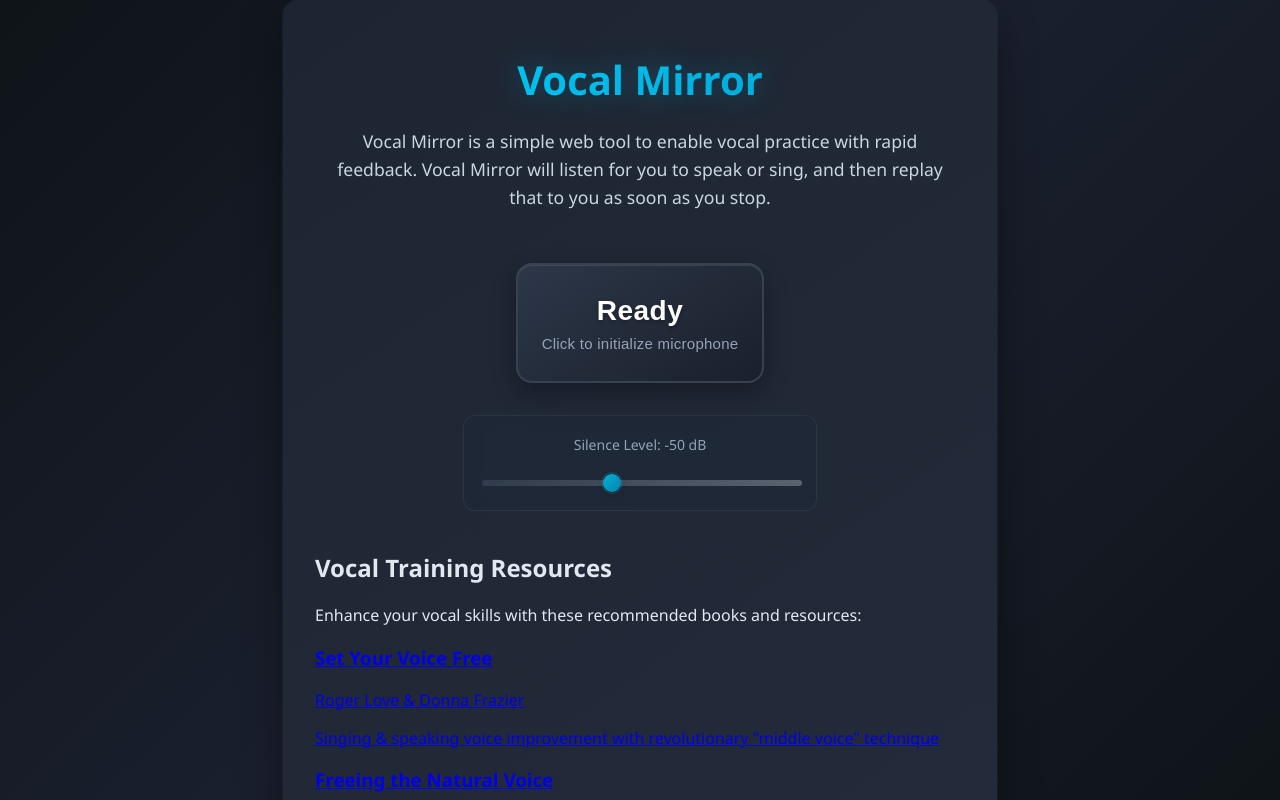
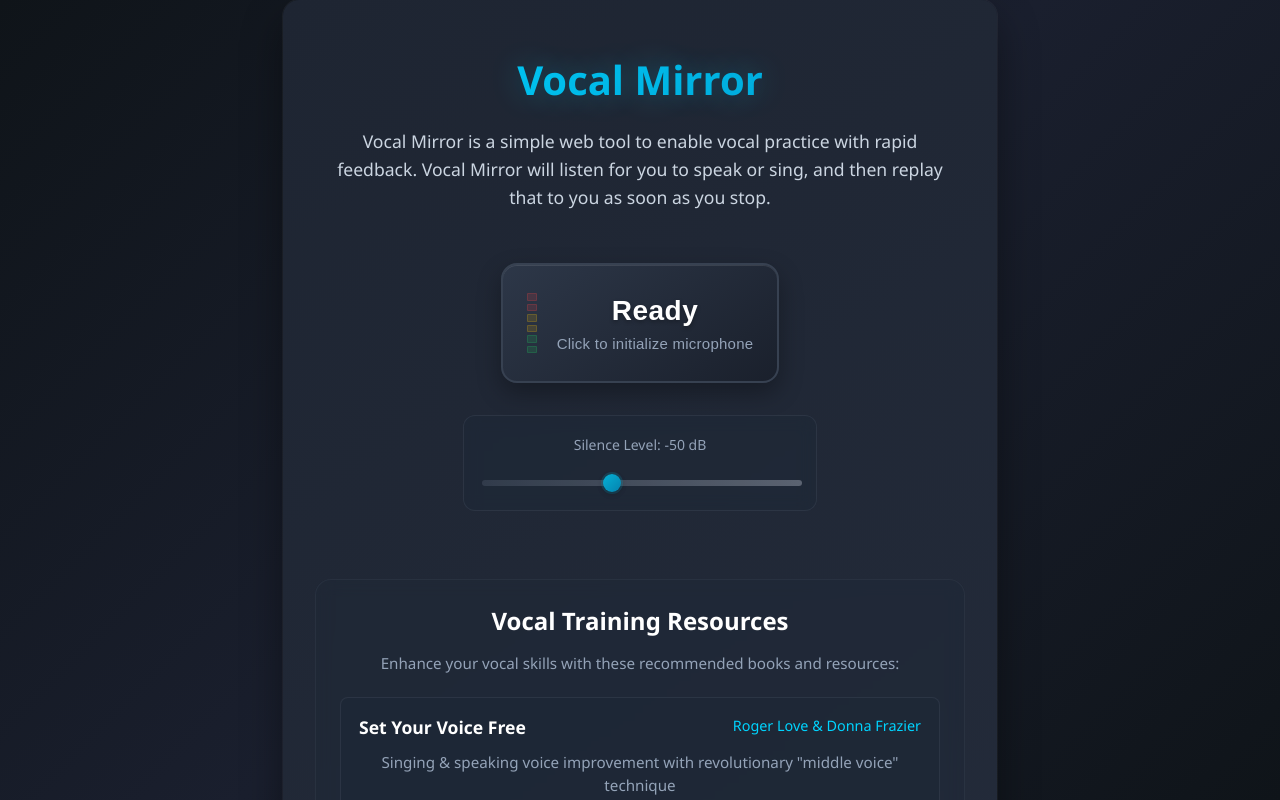
Before and after one commit to danverbraganza/vocal-mirror, a React (Vite) app: page / in a window 1280 px wide. Shown: the top 800 px of the page. Built offline with nearby package versions, Linux system fonts and the light colour scheme.

Commit message:
Volume meter implementation

```diff
--- a/src/App.tsx
+++ b/src/App.tsx
@@ -1,5 +1,52 @@
 import React, { useState, useEffect, useRef } from 'react';
 import VocalMirror from './VocalMirror';
+
+// Volume meter component
+const VolumeMeter: React.FC<{
+  volume: number | null;
+  isRecording: boolean;
+}> = ({ volume, isRecording }) => {
+  // Calculate which segments should be lit based on volume
+  // Volume ranges from -Infinity to ~0 dB
+  // We'll map this to 6 segments
+  const getActiveSegments = (volumeDb: number | null): number => {
+    if (!volumeDb || volumeDb === -Infinity || !isRecording) return 0;
+
+    // Map dB range to segments (typical speaking range is roughly -60 to -10 dB)
+    // Segment thresholds: -55, -45, -35, -25, -15, -5 dB
+    if (volumeDb >= -5) return 6;   // Very loud
+    if (volumeDb >= -15) return 5;  // Loud
+    if (volumeDb >= -25) return 4;  // Moderate-high
+    if (volumeDb >= -35) return 3;  // Moderate
+    if (volumeDb >= -45) return 2;  // Low-moderate
+    if (volumeDb >= -55) return 1;  // Low
+    return 0; // Very quiet/silent
+  };
+
+  const activeSegments = getActiveSegments(volume);
+
+  return (
+    <div className="volume-meter">
+      {[...Array(6)].map((_, index) => {
+        const segmentIndex = 5 - index; // Bottom to top (5, 4, 3, 2, 1, 0)
+        const isActive = segmentIndex < activeSegments;
+
+        // Determine color: 0-1 green, 2-3 yellow, 4-5 red
+        let colorClass = '';
+        if (segmentIndex <= 1) colorClass = 'green';
+        else if (segmentIndex <= 3) colorClass = 'yellow';
+        else colorClass = 'red';
+
+        return (
+          <div
+            key={index}
+            className={`volume-segment ${colorClass} ${isActive ? 'active' : 'dimmed'}`}
+          />
+        );
+      })}
+    </div>
+  );
+};
 
 
 type AppState = 'idle' | 'ready' | 'recording' | 'playing' | 'recording_and_playing' | 'paused' | 'error';
@@ -146,9 +193,15 @@ function App() {
           onClick={handleButtonClick}
           disabled={false}
         >
-          <div className="button-content">
-            <div className="button-text">{buttonText}</div>
-            <div className="status-text">{statusText}</div>
+          <div className="button-content-with-meter">
+            <VolumeMeter
+              volume={volume}
+              isRecording={state === 'recording' || state === 'recording_and_playing'}
+            />
+            <div className="button-content">
+              <div className="button-text">{buttonText}</div>
+              <div className="status-text">{statusText}</div>
+            </div>
           </div>
         </button>
 
--- a/vocal-mirror.css
+++ b/vocal-mirror.css
@@ -207,6 +207,68 @@ input[type=number]::-webkit-outer-spin-button {
     50% { text-shadow: 0 2px 4px rgba(0, 0, 0, 0.3), 0 0 20px rgba(16, 185, 129, 0.6); }
 }
 
+/* Volume meter styling */
+.button-content-with-meter {
+    display: flex;
+    align-items: center;
+    gap: 20px;
+    position: relative;
+    z-index: 2;
+}
+
+.volume-meter {
+    display: flex;
+    flex-direction: column;
+    gap: 3px;
+    height: 60px;
+    justify-content: flex-end;
+    align-items: center;
+}
+
+.volume-segment {
+    width: 8px;
+    height: 7px;
+    border-radius: 1px;
+    transition: all 0.1s ease;
+    border: 1px solid rgba(255, 255, 255, 0.1);
+}
+
+/* Green segments (bottom 2) */
+.volume-segment.green.dimmed {
+    background-color: rgba(34, 197, 94, 0.15);
+    border-color: rgba(34, 197, 94, 0.2);
+}
+
+.volume-segment.green.active {
+    background-color: #22c55e;
+    border-color: #22c55e;
+    box-shadow: 0 0 8px rgba(34, 197, 94, 0.4);
+}
+
+/* Yellow segments (middle 2) */
+.volume-segment.yellow.dimmed {
+    background-color: rgba(234, 179, 8, 0.15);
+    border-color: rgba(234, 179, 8, 0.2);
+}
+
+.volume-segment.yellow.active {
+    background-color: #eab308;
+    border-color: #eab308;
+    box-shadow: 0 0 8px rgba(234, 179, 8, 0.4);
+}
+
+/* Red segments (top 2) */
+.volume-segment.red.dimmed {
+    background-color: rgba(239, 68, 68, 0.15);
+    border-color: rgba(239, 68, 68, 0.2);
+}
+
+.volume-segment.red.active {
+    background-color: #ef4444;
+    border-color: #ef4444;
+    box-shadow: 0 0 8px rgba(239, 68, 68, 0.4);
+}
+
 /* Volume indicator styling */
 .subHeading small {
     color: #64748b;
@@ -324,6 +386,7 @@ input[type=number]::-webkit-outer-spin-button {
 .attribution-footer a:hover {
     color: #0099cc;
     text-decoration: underline;
+}
 
 /* Resources section styling */
 .resources-section {
```
Also changed, not shown: 1 other file (tests, documents, lock files or other folders).
